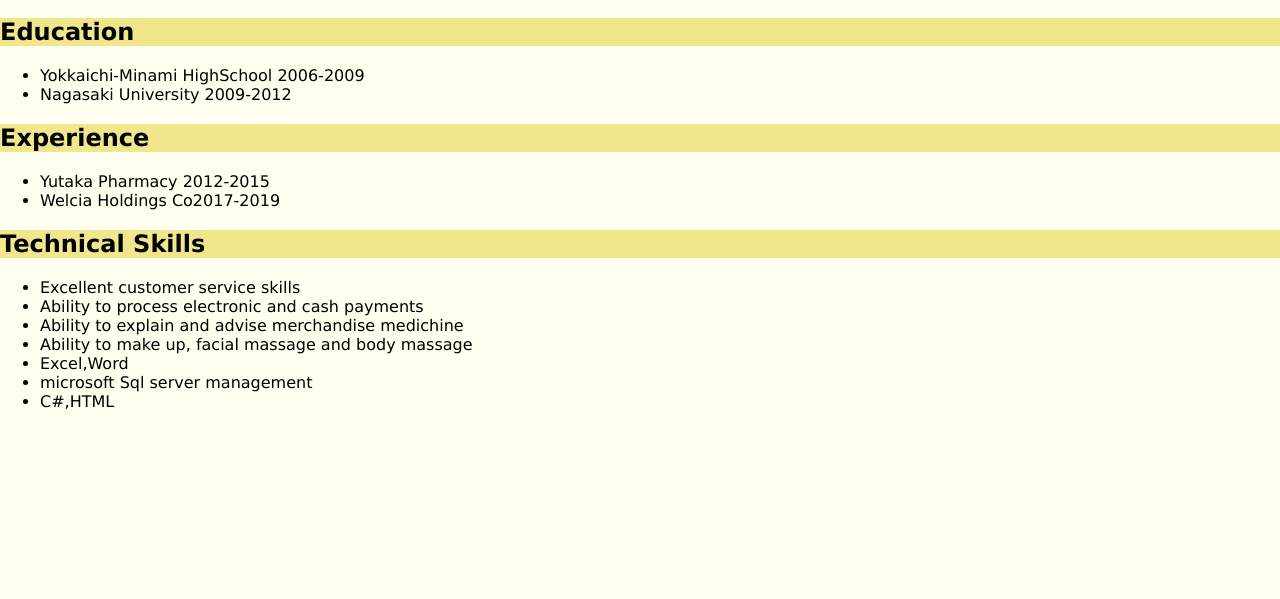
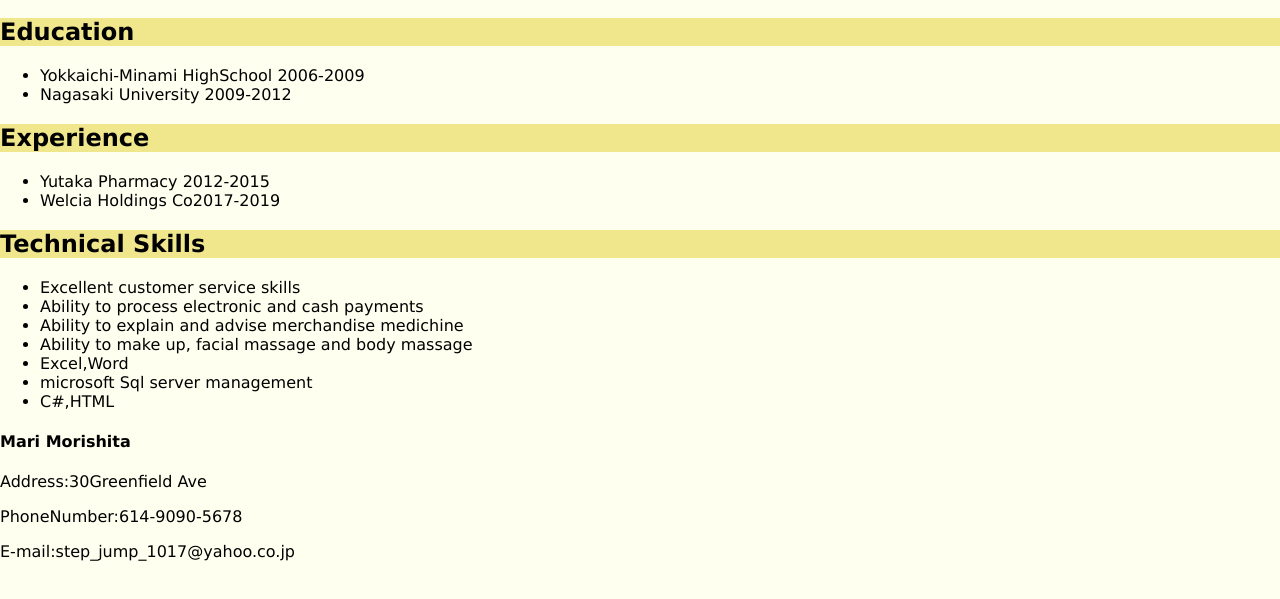
Before and after one commit to Mari1207/Mari1207.github.io, a plain HTML site: page index.html in a window 1280 px wide. Shown: the part 171-770 px from the top of the page. Drawn offline with Linux system fonts and the light colour scheme.

Commit message:
third commit

```diff
--- a/index.html
+++ b/index.html
@@ -75,6 +75,10 @@
                 </ul>
         </section>
         <footer>
+            <h4>Mari Morishita</h4>
+            <p>Address:30Greenfield Ave</p>
+            <p>PhoneNumber:614-9090-5678</p>
+            <p>E-mail:step_jump_1017@yahoo.co.jp</p>
 
         </footer>
 
```
